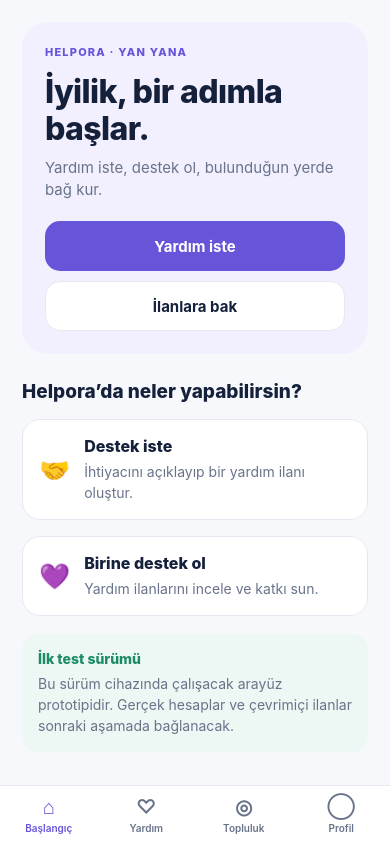
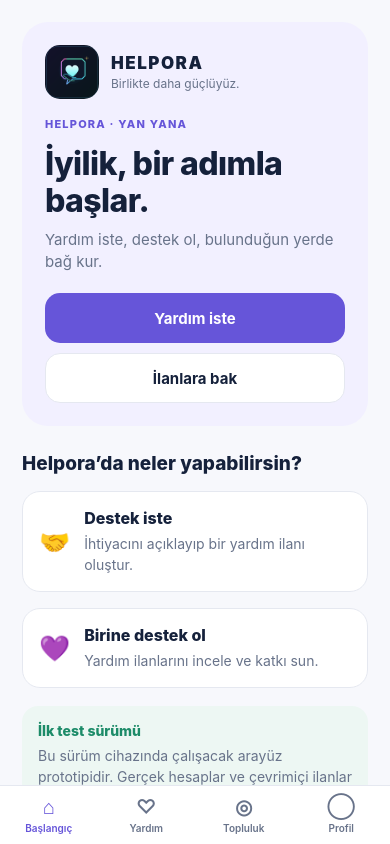
Before and after one commit to sm5042852-collab/Helpora_new, a React Native app in the folder mobile/: screen / in a window 390 px wide. Built offline with nearby package versions, Linux system fonts and the light colour scheme.

Commit message:
Add Helpora app icon and brand header

```diff
--- a/mobile/App.js
+++ b/mobile/App.js
@@ -1,5 +1,5 @@
 import React, { useState } from 'react';
-import { Platform, Pressable, SafeAreaView, ScrollView, StyleSheet, Text, TextInput, View } from 'react-native';
+import { Image, KeyboardAvoidingView, Platform, Pressable, SafeAreaView, ScrollView, StyleSheet, Text, TextInput, View } from 'react-native';
 import { StatusBar } from 'expo-status-bar';
 
 const C = {
@@ -28,6 +28,13 @@ function Home({ onCreate, onRequests }) {
   return (
     <ScrollView contentContainerStyle={styles.page}>
       <View style={styles.hero}>
+        <View style={styles.brandRow}>
+          <Image source={require('./assets/icon.png')} style={styles.brandLogo} />
+          <View>
+            <Text style={styles.brandName}>HELPORA</Text>
+            <Text style={styles.brandTagline}>Birlikte daha güçlüyüz.</Text>
+          </View>
+        </View>
         <Text style={styles.eyebrow}>HELPORA · YAN YANA</Text>
         <Text style={styles.heroTitle}>İyilik, bir adımla başlar.</Text>
         <Text style={styles.heroBody}>Yardım iste, destek ol, bulunduğun yerde bağ kur.</Text>
@@ -188,6 +195,10 @@ const styles = StyleSheet.create({
   flex: { flex: 1 },
   page: { padding: 22, paddingBottom: 30, gap: 16 },
   hero: { padding: 23, borderRadius: 26, backgroundColor: C.pale, marginBottom: 6 },
+  brandRow: { flexDirection: 'row', alignItems: 'center', gap: 12, marginBottom: 18 },
+  brandLogo: { width: 54, height: 54, borderRadius: 15 },
+  brandName: { color: C.ink, fontSize: 17, fontWeight: '900', letterSpacing: 1.5 },
+  brandTagline: { color: C.muted, fontSize: 12, marginTop: 3 },
   eyebrow: { color: C.purple, fontSize: 11, fontWeight: '800', letterSpacing: 1.2, marginBottom: 14 },
   heroTitle: { color: C.ink, fontSize: 32, lineHeight: 37, fontWeight: '800', letterSpacing: -0.6 },
   heroBody: { color: C.muted, fontSize: 15, lineHeight: 22, marginTop: 10 },
--- a/mobile/app.json
+++ b/mobile/app.json
@@ -5,6 +5,7 @@
     "version": "1.0.0",
     "orientation": "portrait",
     "userInterfaceStyle": "light",
+    "icon": "./assets/icon.png",
     "ios": {
       "supportsTablet": true,
       "bundleIdentifier": "com.helpora.app"
```
Also changed, not shown: mobile/assets/icon.png (added).
